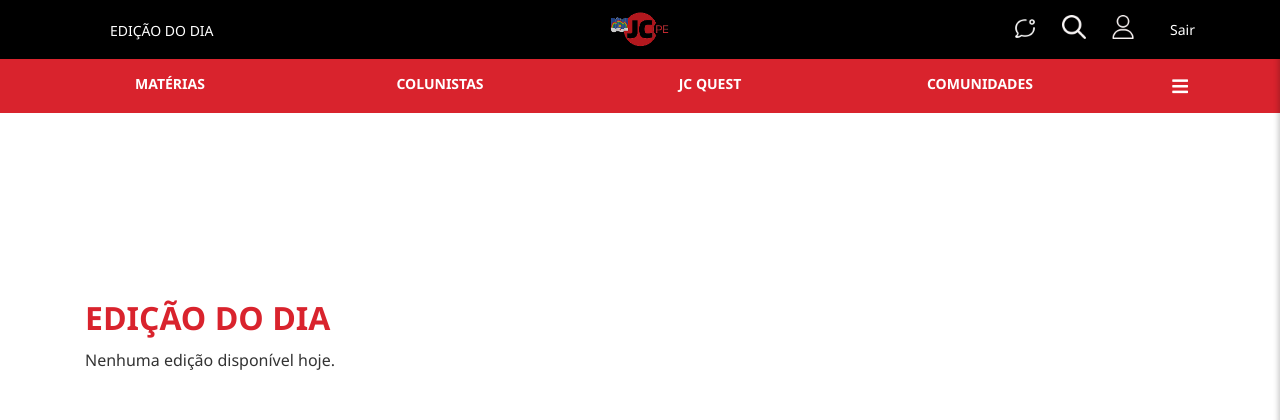
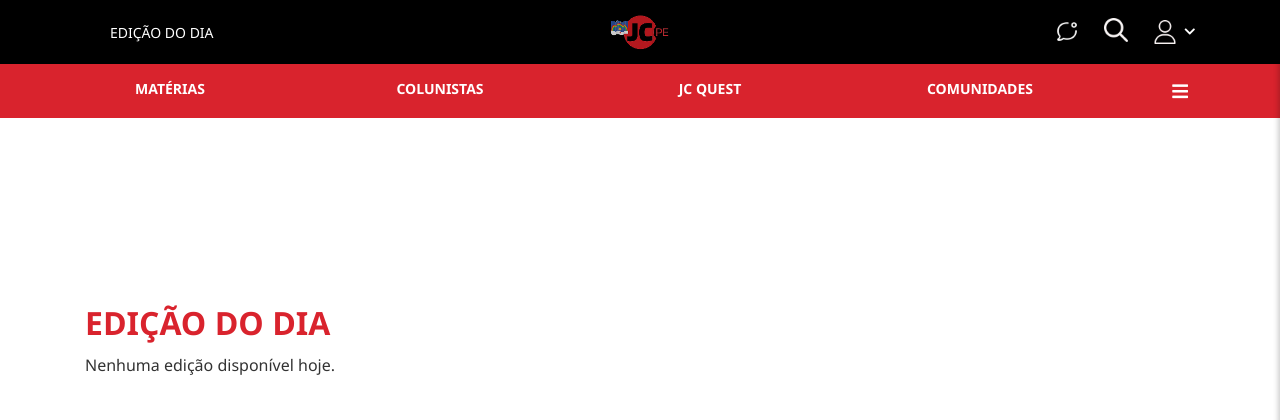
Before and after one commit to EduardaSouzaOL/Projetos2_JC_REC.O, a Django app: page /edicao-do-dia/ in a window 1280 px wide. Shown: the top 420 px of the page. Run offline with Django 5.2, Linux system fonts and the light colour scheme; the visitor is signed in with stand-in values (Sample User, id 1); data that the repository does not hold is empty.

Commit message:
Dropdown no ícone do perfil

```diff
--- a/templates/base.html
+++ b/templates/base.html
@@ -31,6 +31,72 @@
             gap: 5px; /* Espaço entre texto e seta */
             padding: 10px 0; /* Área de clique */
             cursor: pointer;
+        }
+
+        /* --- Dropdown do Usuário com Seta --- */
+        .user-dropdown {
+            position: relative;
+            display: inline-block;
+        }
+
+        .user-dropdown-btn {
+            display: flex;
+            align-items: center;
+            cursor: pointer;
+            gap: 8px; /* Espaço entre a imagem e a seta */
+            color: #ffffff; /* Cor da seta */
+            padding: 5px 0; /* Aumenta levemente a área de clique */
+        }
+
+        .user-dropdown-btn:hover {
+            opacity: 0.9;
+        }
+
+        .user-dropdown-btn i {
+            font-size: 12px; /* Tamanho discreto da seta */
+            transition: transform 0.2s;
+        }
+
+        /* Gira a seta quando passar o mouse (opcional, dá um efeito legal) */
+        .user-dropdown:hover .user-dropdown-btn i {
+            transform: rotate(180deg);
+        }
+
+        .user-dropdown-content {
+            display: none;
+            position: absolute;
+            right: 0; /* Alinhado à direita do ícone */
+            top: 100%;
+            background-color: #ffffff;
+            min-width: 160px;
+            box-shadow: 0px 8px 16px 0px rgba(0,0,0,0.2);
+            z-index: 10000;
+            border-radius: 4px;
+            overflow: hidden;
+            margin-top: 0px; /* DISTÂNCIA DO ÍCONE: Pequeno espaço para ficar próximo */
+        }
+
+        .user-dropdown:hover .user-dropdown-content {
+            display: block;
+        }
+
+        .user-dropdown-content a {
+            color: #333;
+            padding: 12px 16px;
+            text-decoration: none;
+            display: block;
+            font-size: 14px;
+            font-weight: 500;
+            border-bottom: 1px solid #f1f1f1; /* Divisória sutil entre itens */
+        }
+
+        .user-dropdown-content a:last-child {
+            border-bottom: none;
+        }
+
+        .user-dropdown-content a:hover {
+            background-color: #f5f5f5;
+            color: #D9232D;
         }
 
         .main-nav ul {
@@ -193,6 +259,34 @@
             </a>
 
             {% if user.is_authenticated %}
+                <div class="user-dropdown">
+                    <div class="user-dropdown-btn">
+                        <img src="{% static 'jornal_commercio/images/user.png' %}" alt="Usuário">
+                        <i class="fas fa-chevron-down"></i>
+                    </div>
+
+                    <div class="user-dropdown-content">
+                        <a href="#">Atividades</a>
+
+                        <a href="{% url 'usuario:perfil' %}">Editar perfil</a>
+
+                        <a href="#" onclick="document.getElementById('logout-form').submit(); return false;">
+                            Sair da conta
+                        </a>
+                    </div>
+                </div>
+
+                <form id="logout-form" method="POST" action="{% url 'usuario:logout' %}" style="display: none;">
+                    {% csrf_token %}
+                </form>
+
+            {% else %}
+                <a href="{% url 'usuario:login' %}" aria-label="Login">
+                    <img src="{% static 'jornal_commercio/images/user.png' %}" alt="Usuário">
+                </a>
+            {% endif %}
+
+            {% comment %} {% if user.is_authenticated %}
                 <a href="{% url 'usuario:perfil' %}" aria-label="Perfil de Usuário">
                     <img src="{% static 'jornal_commercio/images/user.png' %}" alt="Usuário">
                 </a>
@@ -205,7 +299,7 @@
                 <a href="{% url 'usuario:login' %}" aria-label="Login">
                     <img src="{% static 'jornal_commercio/images/user.png' %}" alt="Usuário">
                 </a>
-            {% endif %}
+            {% endif %} {% endcomment %}
         </div>
     </div>
     </header>
```
